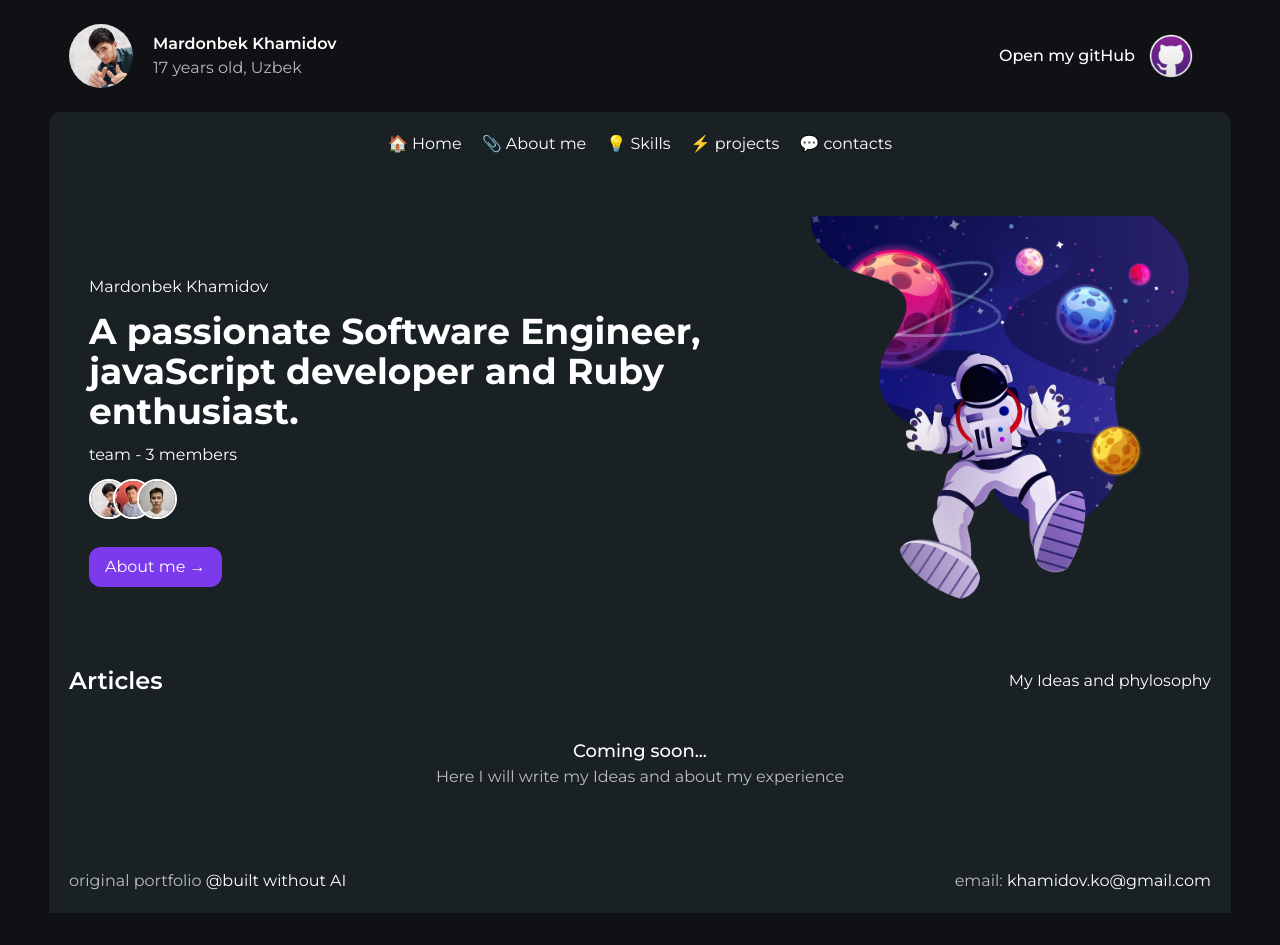
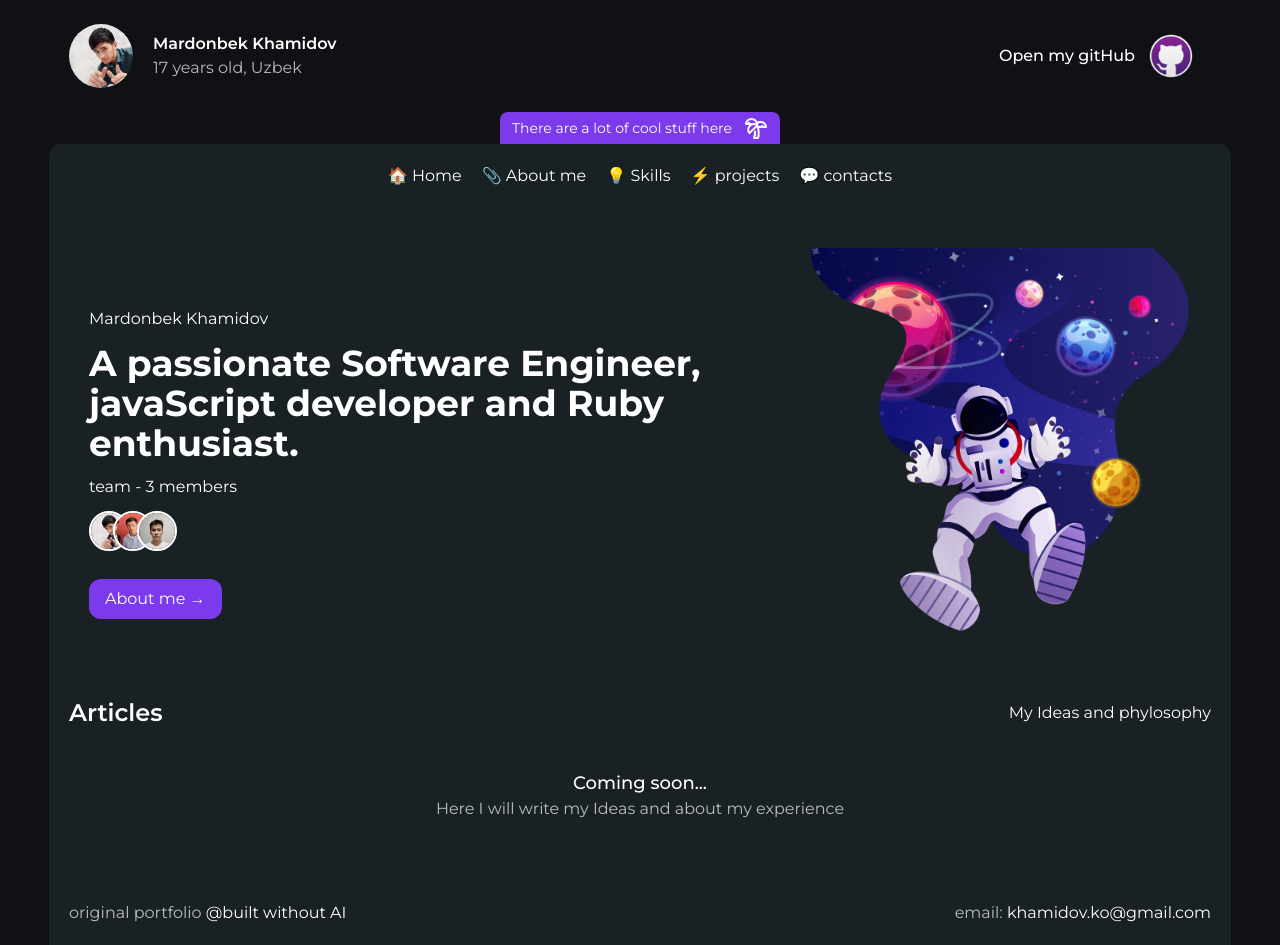
Before and after one commit to silvante/portfolio, a React (Vite) app: page / in a window 1280 px wide. Before the commit the page ends 913 px from the top, so only its background shows below. Built offline with nearby package versions, Linux system fonts and the light colour scheme.

Commit message:
icon and top_mark

```diff
--- a/index.html
+++ b/index.html
@@ -3,7 +3,7 @@
 
 <head>
   <meta charset="UTF-8" />
-  <link rel="icon" type="image/svg+xml" href="./src/assets/logo.jpg" />
+  <link rel="icon" type="image/svg+xml" href="./src/assets/icon.svg" />
   <meta name="viewport" content="width=device-width, initial-scale=1.0" />
 
   <meta id="description" name="description" content="Khamidov Mardonbekning qilgan ishlar to'plami. Portfolio">
@@ -50,7 +50,7 @@
   <meta name="google-site-verification" content="57aw8rWcWiXV5bwhZoHQWUEFHimvoTn8yEnS40b0yWE" />
   <link href='https://cdn.boxicons.com/fonts/brands/boxicons-brands.min.css' rel='stylesheet'>
 
-  <title>khamidov portfolio</title>
+  <title>Mardonbek Khamidov | portfolio</title>
 </head>
 
 <body>
--- a/src/components/Banner.jsx
+++ b/src/components/Banner.jsx
@@ -13,10 +13,10 @@ const Banner = () => {
           enthusiast.
         </h1>
         <p>team - {team_members.length} members</p>
-        <div class="flex -space-x-4 rtl:space-x-reverse">
+        <div className="flex -space-x-4 rtl:space-x-reverse">
           {team_members.map((member) => {
             return (
-              <a id={member.id} href={member.link} target="_blanck">
+              <a key={member.id} href={member.link} target="_blanck">
                 <img
                   className='className="w-10 h-10 border-2 border-white rounded-full dark:border-gray-800"'
                   src={member.img}
--- /dev/null
+++ b/src/components/TopMark.jsx
@@ -0,0 +1,14 @@
+import { TreePalm } from 'lucide-react'
+import React from 'react'
+
+const TopMark = () => {
+  return (
+    <div className='w-full flex justify-center items-center'>
+        <div className='py-1 px-3 bg-violet-600 rounded-tl-lg rounded-tr-lg'>
+            <p className='text-sm flex items-center gap-3'>There are a lot of cool stuff here <TreePalm /></p>
+        </div>
+    </div>
+  )
+}
+
+export default TopMark
--- a/src/layouts/MainLayout.jsx
+++ b/src/layouts/MainLayout.jsx
@@ -3,6 +3,7 @@ import Header from "../components/Header";
 import Nav from "../components/Nav";
 import Footer from "../components/Footer";
 import ScrollToTop from "../components/ScrollToTop";
+import TopMark from "../components/TopMark";
 
 const MainLayout = () => {
   return (
@@ -10,6 +11,7 @@ const MainLayout = () => {
       <ScrollToTop />
       <div className="w-[90%] lg:w-contain flex flex-col">
         <Header />
+        <TopMark />
         <div className="w-full flex-1 main_bg rounded-tr-xl rounded-tl-xl">
           <Nav />
           <Outlet />
```
Also changed, not shown: src/assets/icon.svg (added).
